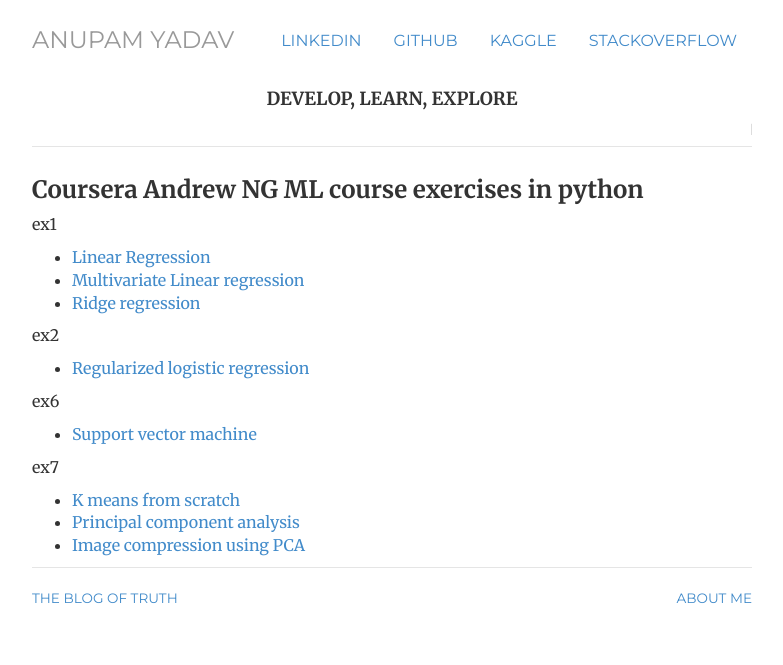
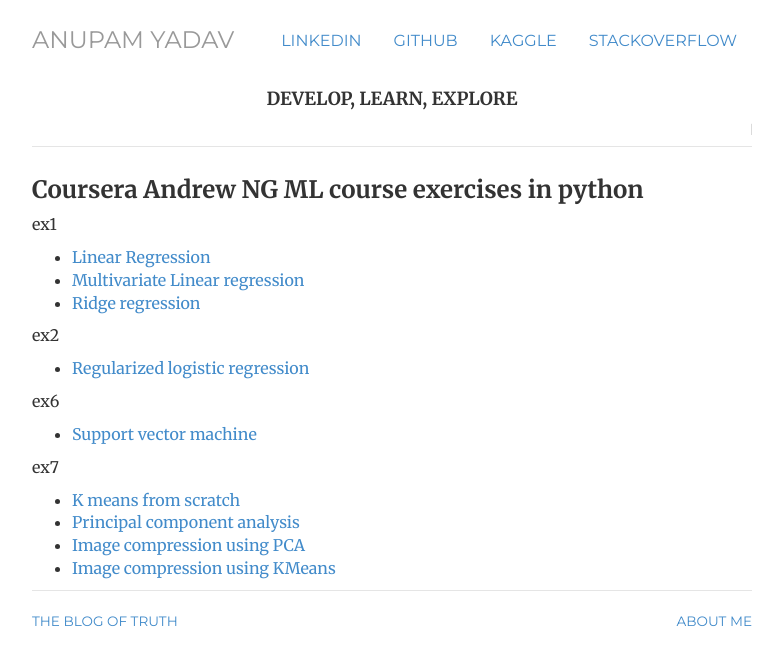
Before and after one commit to bk-anupam/bk-anupam.github.io, a Jekyll site: the page built from pages/AndrewNGExercises.html, in a window 1280 px wide. Shown: the top 665 px of the page, without its empty margins (248-1031 px from the left). Built offline with Jekyll 4.4.1, drawn with Linux system fonts in a browser that asks for light colours.

Commit message:
Update AndrewNGExercises.html

```diff
--- a/pages/AndrewNGExercises.html
+++ b/pages/AndrewNGExercises.html
@@ -23,5 +23,6 @@
 		<li><a href="https://github.com/bk-anupam/AndrewNG_ML_Exercises/blob/master/ex7/KMeansClustering.ipynb">K means from scratch</a></li>
 			<li><a href="https://github.com/bk-anupam/AndrewNG_ML_Exercises/blob/master/ex7/PCA.py">Principal component analysis</a></li>
 			<li><a href="https://github.com/bk-anupam/AndrewNG_ML_Exercises/blob/master/ex7/PCAImageCompression.ipynb">Image compression using PCA</a></li>
+			<li><a href="https://github.com/bk-anupam/AndrewNG_ML_Exercises/blob/master/ex7/KMeansImageCompression.ipynb">Image compression using KMeans</a></li>
 		</ul>
 </div><!-- /.blurb -->
```
